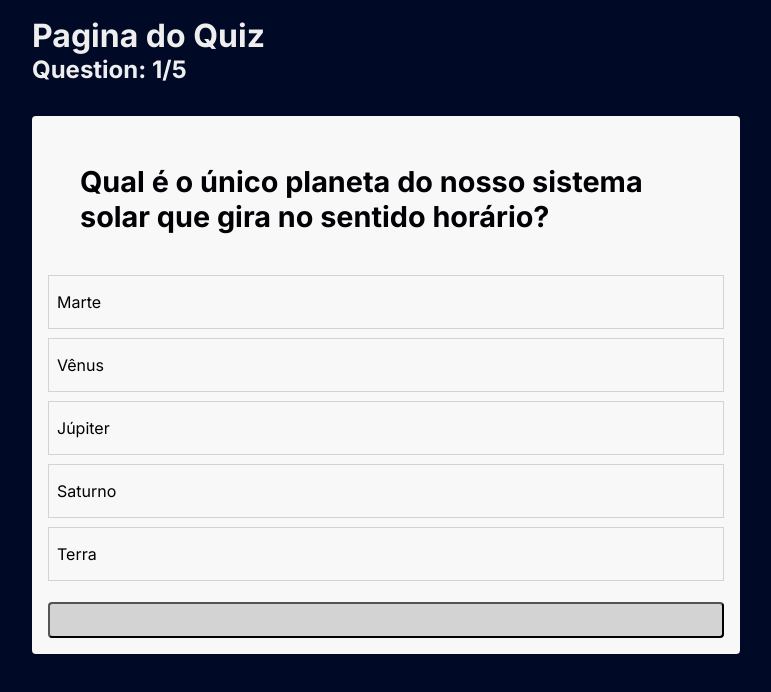
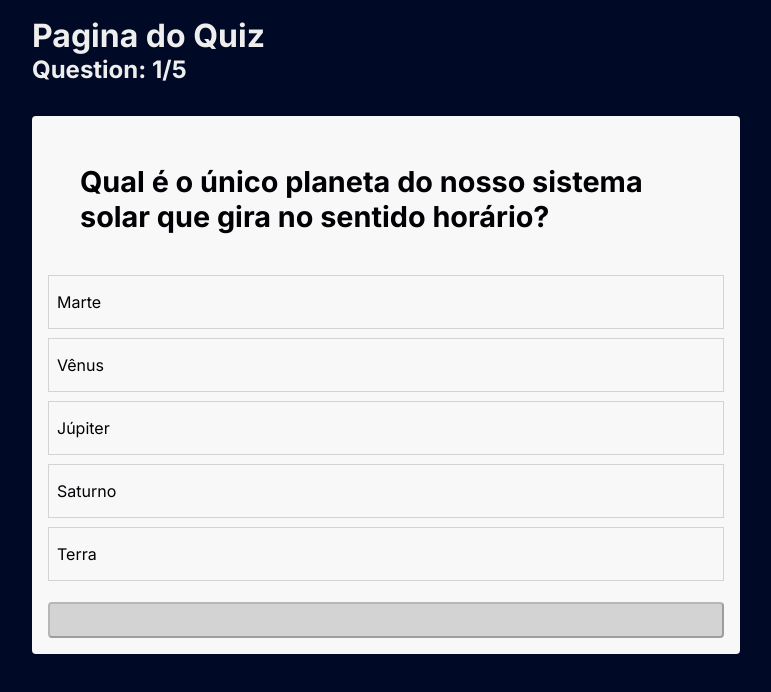
Before and after one commit to JosuelSanches/quiz-app, a Next.js app: page /quiz in a window 1280 px wide. Shown: the top 692 px of the page, without its empty margins (254-1025 px from the left). Built offline with nearby package versions, Linux system fonts and the light colour scheme.

Commit message:
Correcao
O erro permitia com que o site passasse as questoes sem resposta marcada.

```diff
--- a/app/quiz/page.jsx
+++ b/app/quiz/page.jsx
@@ -87,7 +87,7 @@ const page = () => {
                                     {activeQuestion === question.length - 1 ? 'Finalizar' : 'Proximo'}
                                 </button>
                             ) : (
-                                <button onClick={nextQuestion} dissabled className='btn-disabled'></button>
+                                <button onClick={nextQuestion} disabled className='btn-disabled'></button>
                             )
                         }
 
```
